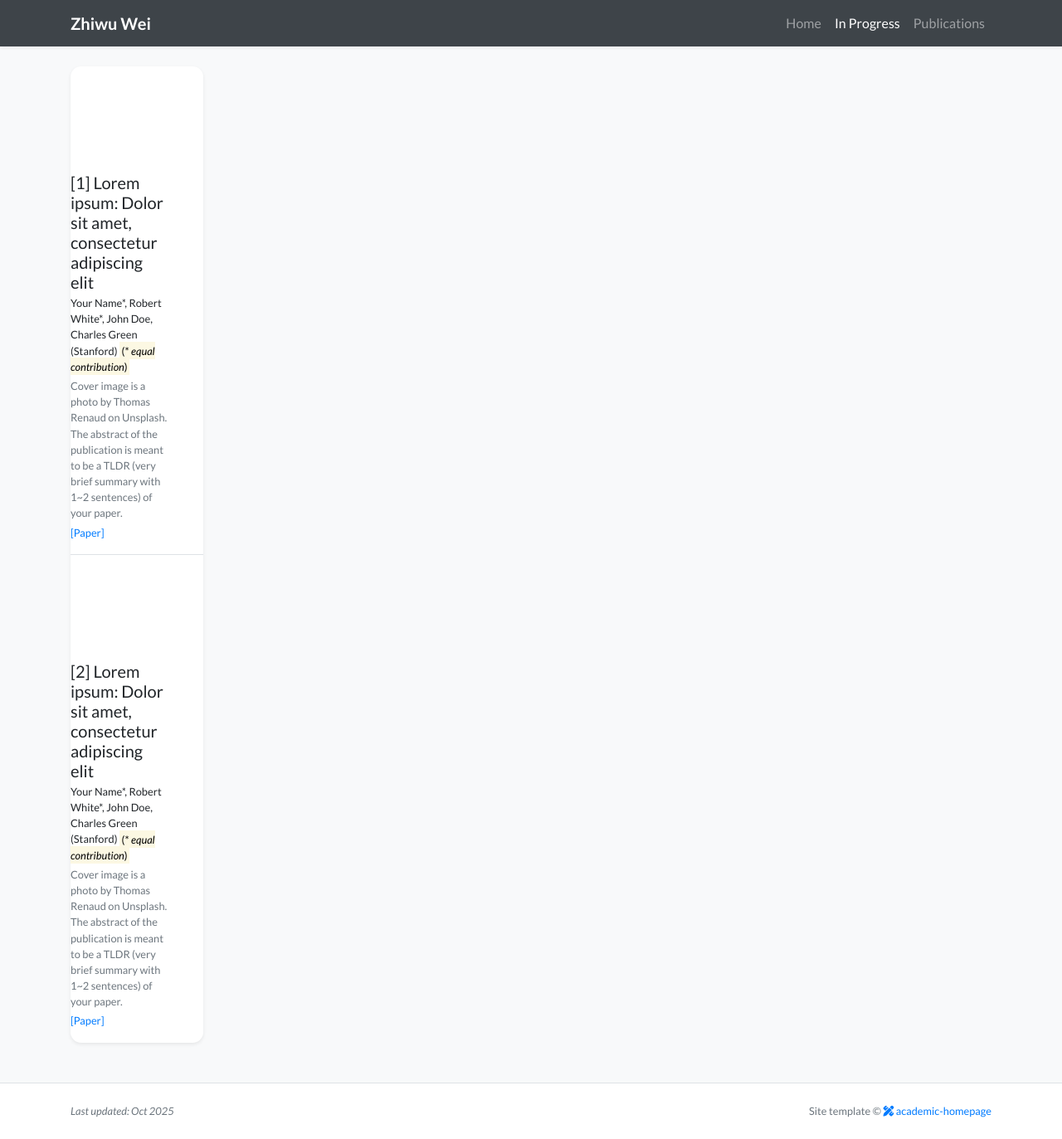
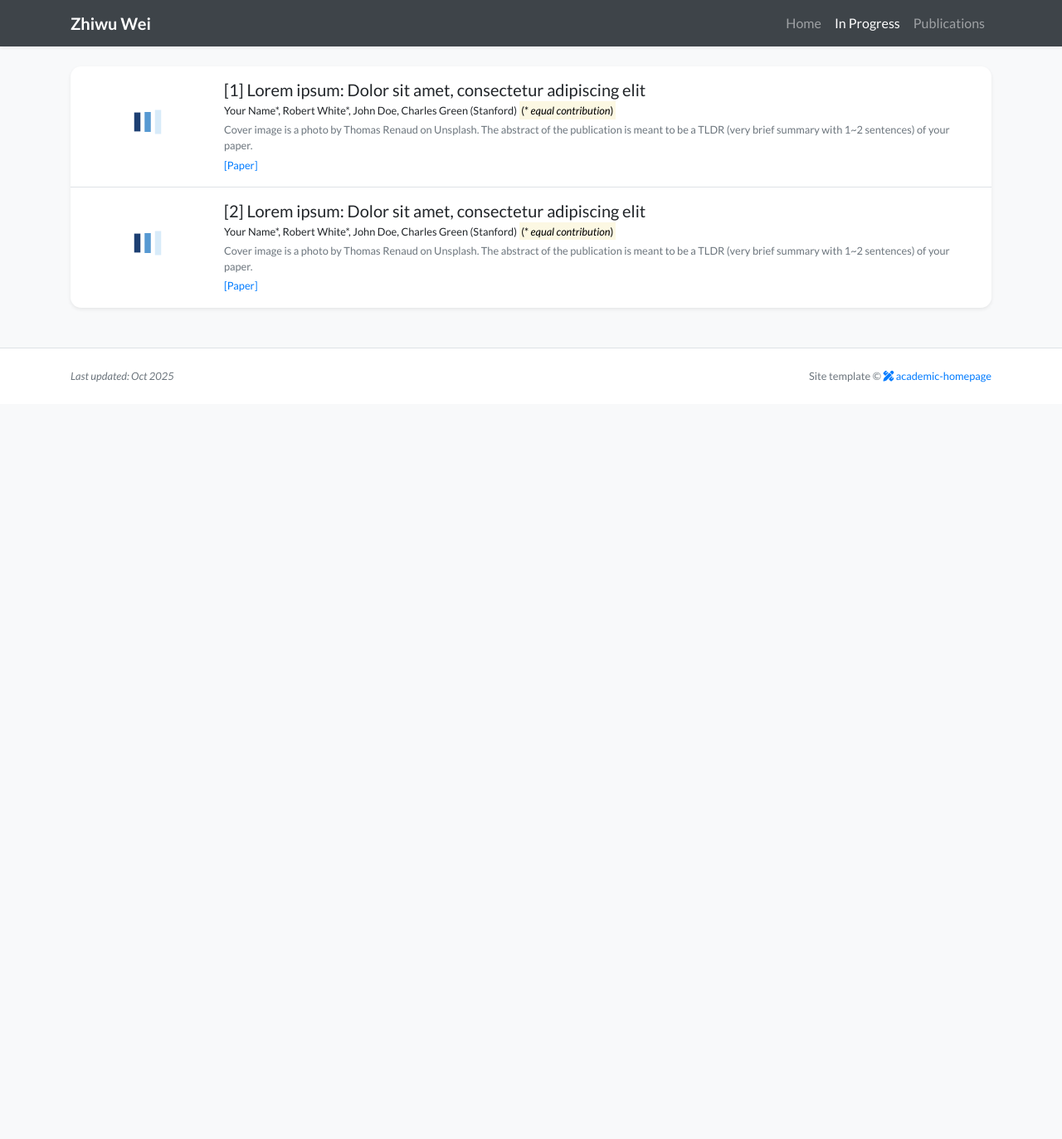
Before and after one commit to Zhiwu-Wei/Zhiwu-Wei.github.io, a Jekyll site: the page built from projects.html, in a window 1280 px wide and 1373 px high. Shown: the whole window at 83% size. Built offline with Jekyll 4.4.1, drawn with Linux system fonts in a browser that asks for light colours; nearby versions of some CDN libraries; a style sheet for code colours, icons or effects is not loaded.

Commit message:
Update projects.html

```diff
--- a/projects.html
+++ b/projects.html
@@ -7,7 +7,7 @@ navbar_title: In Progress
 {% assign sorted_pros = site.projects | sort: "title" %}
 
 <div class="row">
-  <div class="col-2 d-none d-lg-block">
+  <div class="col-12 d-none d-lg-block">
     <div class="my-0 p-0 bg-white shadow-sm rounded-xl">
       {% for item in sorted_pros %}
         {% include widgets/project_item.html item=item hide_bottom_border=forloop.last first=forloop.first last=forloop.last %}
```
